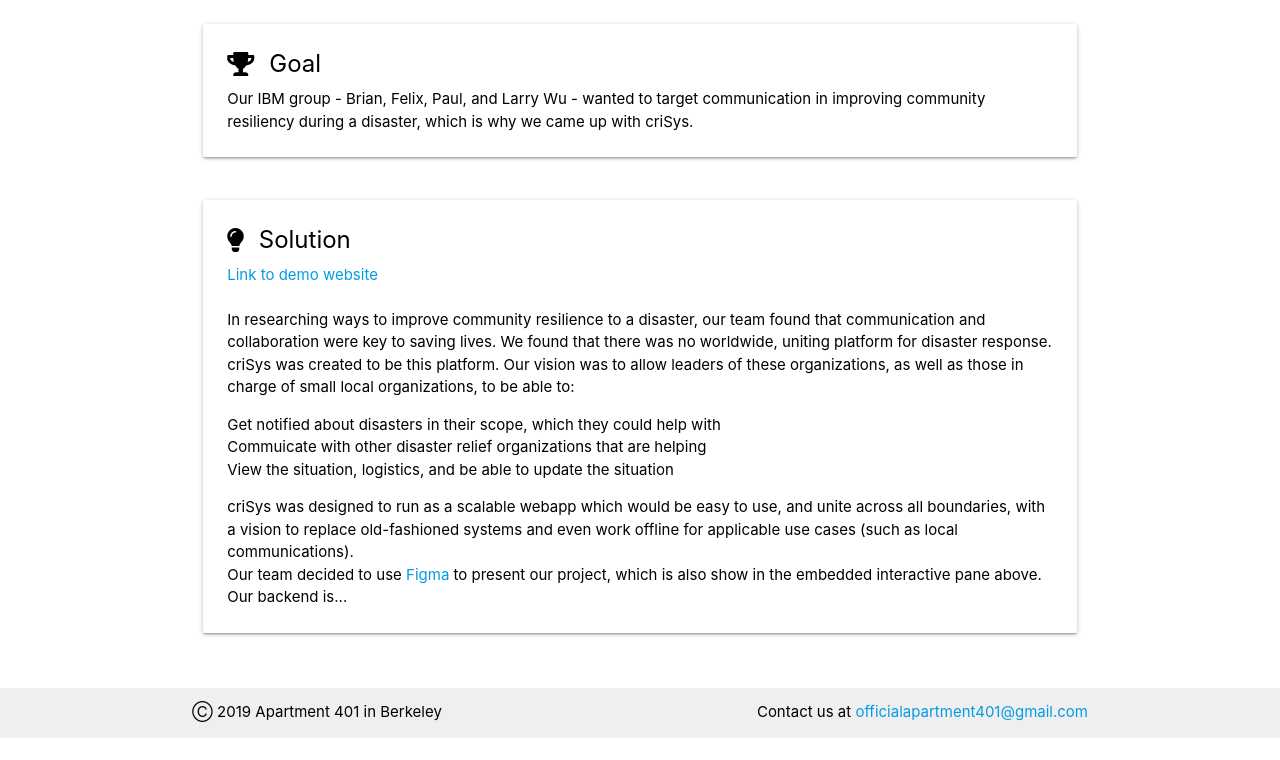
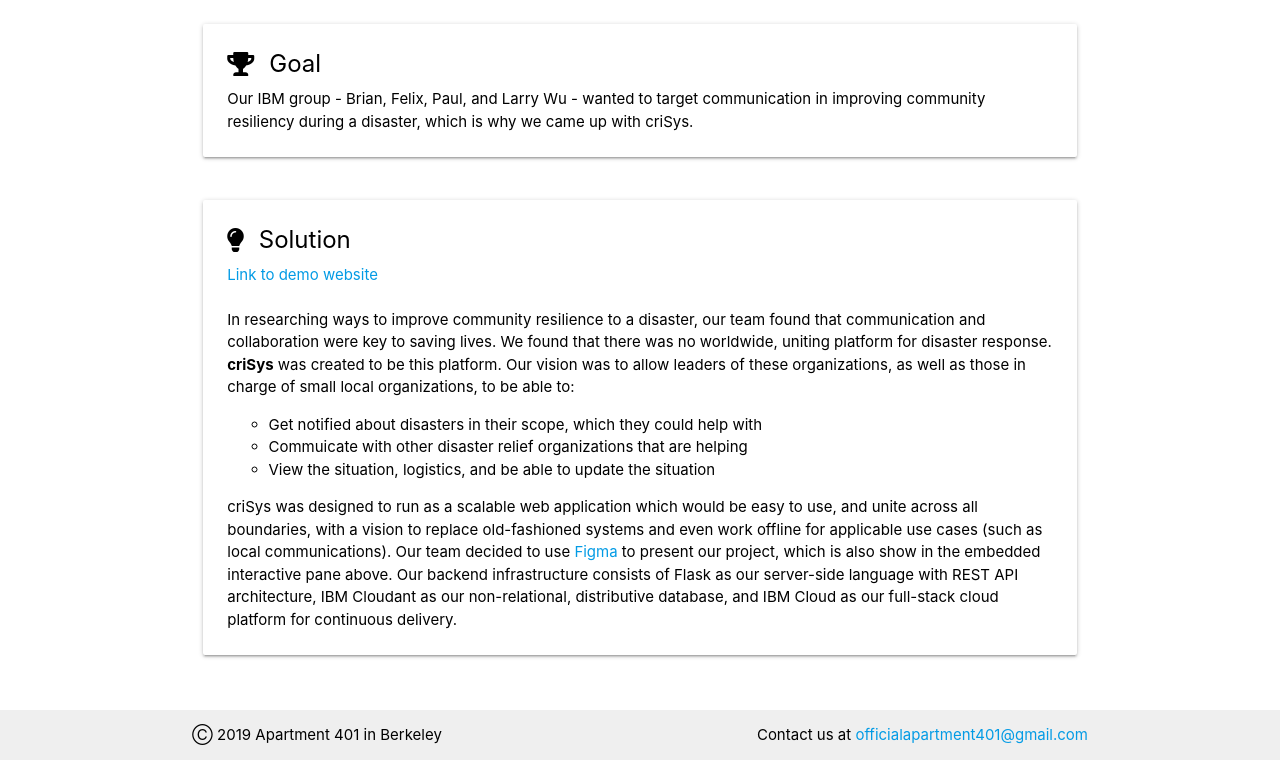
Before and after one commit to apartment401/apartment401.github.io, a plain HTML site: page projects/crisys.html in a window 1280 px wide. Shown: the part 890-1650 px from the top of the page. Before the commit the page ends 1628 px from the top, so only its background shows below. Drawn offline with nearby package versions, Linux system fonts and the light colour scheme.

Commit message:
Finished backend

```diff
--- a/assets/css/main.css
+++ b/assets/css/main.css
@@ -38,6 +38,11 @@ blockquote {
 .brand-logo > img {
     margin-top: 1%;
     max-width: 20%;
+}
+
+.bullet-point {
+    list-style-type: circle !important;
+    margin-left: 5%;
 }
 
 /*
@@ -444,4 +449,8 @@ from, to { border-color: transparent }
     .header-space {
         margin-top: 5%;
     }
+
+    .bullet-point {
+        margin-left: 10%;
+    }
 }
--- a/projects/crisys.html
+++ b/projects/crisys.html
@@ -104,24 +104,21 @@
                             <a href="http://crisys.mybluemix.net/" target="_blank">Link to demo website</a>
                             <br><br>
                             In researching ways to improve community resilience to a disaster, our team found that communication and collaboration were key to saving lives. We found that there was no worldwide, uniting platform for disaster response.
-                            <br>
-                            criSys was created to be this platform. Our vision was to allow leaders of these organizations, as well as those in charge of small local organizations, to be able to:
+                            <b>criSys</b> was created to be this platform. Our vision was to allow leaders of these organizations, as well as those in charge of small local organizations, to be able to:
                             <ul>
-                                <li>
+                                <li class="bullet-point">
                                     Get notified about disasters in their scope, which they could help with
                                 </li>
-                                <li>
+                                <li class="bullet-point">
                                     Commuicate with other disaster relief organizations that are helping
                                 </li>
-                                <li>
+                                <li class="bullet-point">
                                     View the situation, logistics, and be able to update the situation
                                 </li>
                             </ul>
-                            criSys was designed to run as a scalable webapp which would be easy to use, and unite across all boundaries, with a vision to replace old-fashioned systems and even work offline for applicable use cases (such as local communications).
-                            <br>
-                            Our team decided to use <a href="https://www.figma.com/proto/TzZdAYzylT4uBw2k1UINGf/CriSys-(Public)?node-id=99%3A13&scaling=scale-down">Figma</a> to present our project, which is also show in the embedded interactive pane above.
-                            <br>
-                            Our backend is...
+                            criSys was designed to run as a scalable web application which would be easy to use, and unite across all boundaries, with a vision to replace old-fashioned systems and even work offline for applicable use cases (such as local communications).
+                            Our team decided to use <a href="https://www.figma.com/proto/TzZdAYzylT4uBw2k1UINGf/CriSys-(Public)?node-id=99%3A13&scaling=scale-down" target="_blank">Figma</a> to present our project, which is also show in the embedded interactive pane above.
+                            Our backend infrastructure consists of Flask as our server-side language with REST API architecture, IBM Cloudant as our non-relational, distributive database, and IBM Cloud as our full-stack cloud platform for continuous delivery.
                         </p>
                     </div>
                 </div>
```
